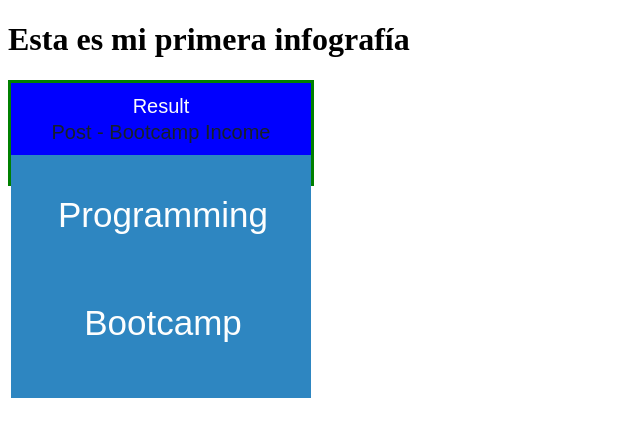
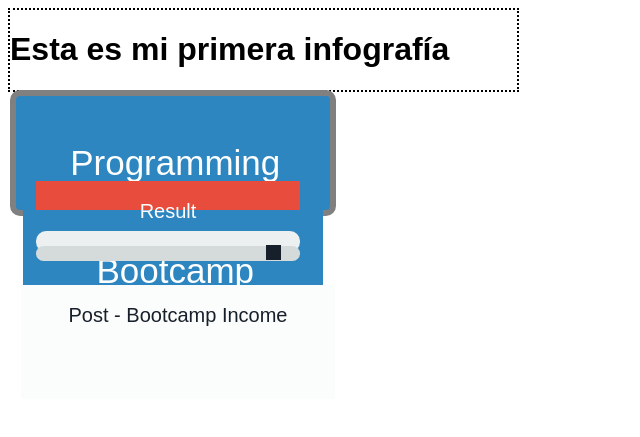
Before and after one commit to MagdaCrista2016/Proyecto_Info, a PHP site: page /index.html in a window 1280 px wide. Shown: the top 437 px of the page, without its empty margins (0-640 px from the left). Run offline with PHP 8.4, Linux system fonts and the light colour scheme.

Commit message:
Modificacion_Infografia_25_09_2016_06_53pm

```diff
--- a/css/main.css
+++ b/css/main.css
@@ -1,6 +1,37 @@
 #titulo-azul {
   height: 100px;
   width: 300px;
-  background: blue;
-  border: 3px solid green;
+  background: #2e86c1;
+
+
+  border-radius: 10px 10px 10px 10px;
+-moz-border-radius: 10px 10px 10px 10px;
+-webkit-border-radius: 10px 10px 10px 10px;
+border: 0px solid #d0d3d4;
+border : 6px solid gray;
 }
+
+*{font-family: sans-serif;}
+body {width:507px; border-style: dotted; border-width: 2px;}
+div {
+padding:7px; background-color:  #e74c3c ; width:250px; height:25px; position:absolute; }
+
+#caja1{ border-color:#e74c3c; top: 85px; left: 20px; height: 15px; }
+#caja2{  background-color: #ecf0f1;border-color: #ebedef; top: 135px; left: 20px; height: 7px;
+border-radius: 10px 10px 10px 10px;
+}
+#caja3{  background-color:  #d5dbdb; border-color: #ebedef; top: 150px; left: 20px; height: 7px;
+  height:1px;
+border-radius: 10px 10px 10px 10px;
+}
+#caja4{  background-color: #17202a; top: 149px; left: 250px;
+  height:1px; width: 1px;
+
+}
+#caja5{  background: #fbfcfc; top: 189px; left: 5px;
+  height: 100px;
+  width: 300px;
+
+
+
+}
```
